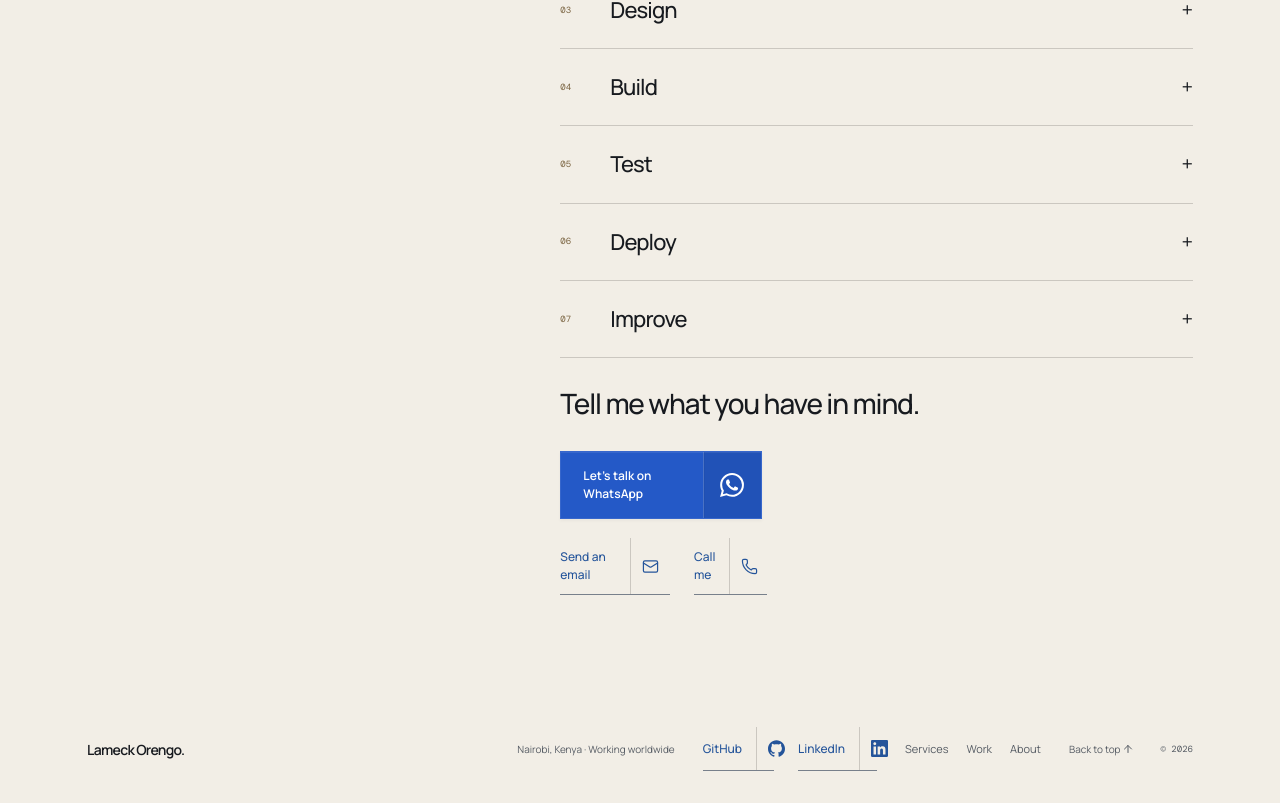
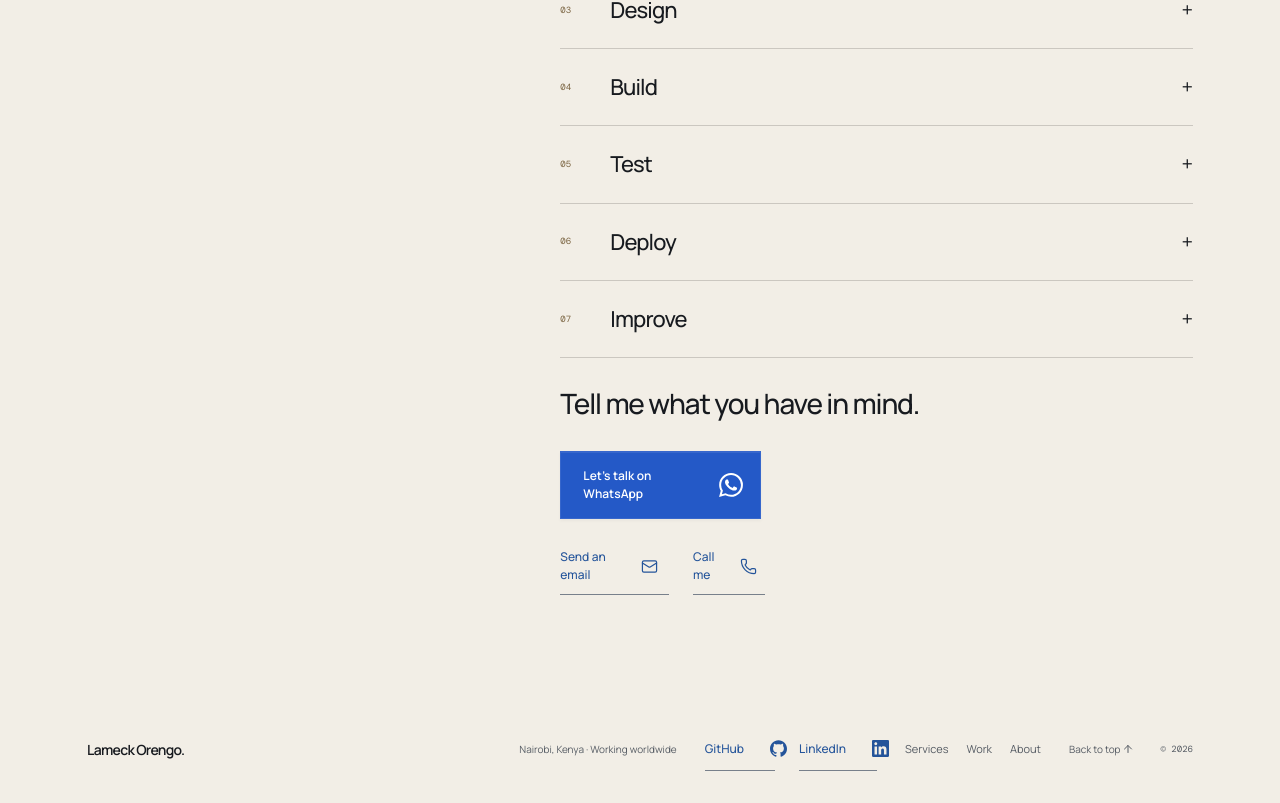
Before and after one commit to dirtydawkins/Orengo, a Next.js app: page /services/ai-integrations/ in a window 1280 px wide. Shown: the part 1095-1898 px from the top of the page. Built offline with nearby package versions, Linux system fonts and the light colour scheme.

Commit message:
Unify contact button surfaces and refine tactile motion

```diff
--- a/src/app/contact-actions.css
+++ b/src/app/contact-actions.css
@@ -2,6 +2,7 @@
 .social-links .channel-action,
 .contact-alternatives .channel-action {
   display: inline-flex;
+  position: relative;
   align-items: stretch;
   justify-content: space-between;
   flex-shrink: 0;
@@ -24,6 +25,7 @@
   font-weight: 500;
   line-height: 1.5;
   translate: none;
+  transition: transform 360ms cubic-bezier(0.22, 0.61, 0.36, 1);
 }
 .channel-action .channel-mark {
   position: relative;
@@ -31,13 +33,10 @@
   place-items: center;
   align-self: stretch;
   flex: 0 0 40px;
-  border-left: 1px solid var(--line);
   background: transparent;
   translate: none;
   transition:
-    background-color 220ms ease,
-    color 220ms ease,
-    border-color 220ms ease;
+    transform 420ms cubic-bezier(0.22, 0.61, 0.36, 1);
 }
 .channel-action .channel-mark svg {
   display: block;
@@ -48,8 +47,20 @@
   border-bottom-color: var(--accent);
 }
 .channel-action:is(:hover, :focus-visible) .channel-mark {
-  background: color-mix(in srgb, var(--accent) 12%, transparent);
-  border-left-color: var(--accent);
+  transform: translate(2px, -1px);
+}
+.channel-action::after {
+  content: "";
+  position: absolute;
+  inset: auto 0 -1px;
+  height: 1px;
+  background: currentColor;
+  transform: scaleX(0);
+  transform-origin: left;
+  transition: transform 420ms cubic-bezier(0.22, 0.61, 0.36, 1);
+}
+.channel-action:is(:hover, :focus-visible)::after {
+  transform: scaleX(1);
 }
 .button.channel-action-primary {
   min-height: 58px;
@@ -62,9 +73,9 @@
     inset 0 1px 0 #ffffff16,
     0 2px 3px #0b14260a;
   transition:
-    background-color 240ms ease,
-    transform 240ms ease,
-    box-shadow 240ms ease;
+    background-color 320ms ease,
+    transform 360ms cubic-bezier(0.22, 0.61, 0.36, 1),
+    box-shadow 360ms ease;
 }
 .button.channel-action-primary .channel-label {
   padding: 15px 22px;
@@ -73,9 +84,7 @@
 }
 .button.channel-action-primary .channel-mark {
   flex-basis: 58px;
-  background: #00000014;
-  border-left: 1px solid #ffffff30;
-  box-shadow: inset 1px 0 0 #0000000a;
+  background: transparent;
 }
 .button.channel-action-primary .channel-mark svg {
   width: 24px;
@@ -89,13 +98,23 @@
     0 4px 10px #0b142614;
 }
 .button.channel-action-primary:is(:hover, :focus-visible) .channel-mark {
-  background: #f2eee6;
-  color: #184bac;
-  border-left-color: #f2eee6;
+  transform: translate(3px, -1px);
+}
+.button.channel-action-primary:is(:hover, :focus-visible) .channel-label {
+  transform: translateX(1px);
+}
+.button.channel-action-primary::after,
+.capsule-menu .menu-whatsapp::after {
+  display: none;
 }
 .channel-action:active,
 .button.channel-action-primary:active {
-  transform: translateY(1px);
+  transform: translateY(1px) scale(0.985);
+  transition-duration: 120ms;
+}
+.channel-action:active .channel-mark,
+.button.channel-action-primary:active .channel-label {
+  transform: none;
 }
 .contact-alternatives:has(.channel-action) {
   flex-wrap: wrap;
@@ -133,9 +152,6 @@
   width: 22px;
   height: 22px;
 }
-.capsule-menu .menu-whatsapp:is(:hover, :focus-visible) .channel-mark {
-  background: var(--nav-selected);
-}
 @media (max-width: 760px) {
   .button.channel-action-primary .channel-label {
     padding: 13px 16px;
@@ -146,10 +162,12 @@
 }
 @media (prefers-reduced-motion: reduce) {
   .channel-action,
+  .channel-action::after,
+  .channel-action .channel-label,
   .channel-action .channel-mark,
   .button.channel-action-primary {
-    transition: none;
-    transform: none;
+    transition: none !important;
+    transform: none !important;
   }
 }
 @media (max-width: 480px) {
```
